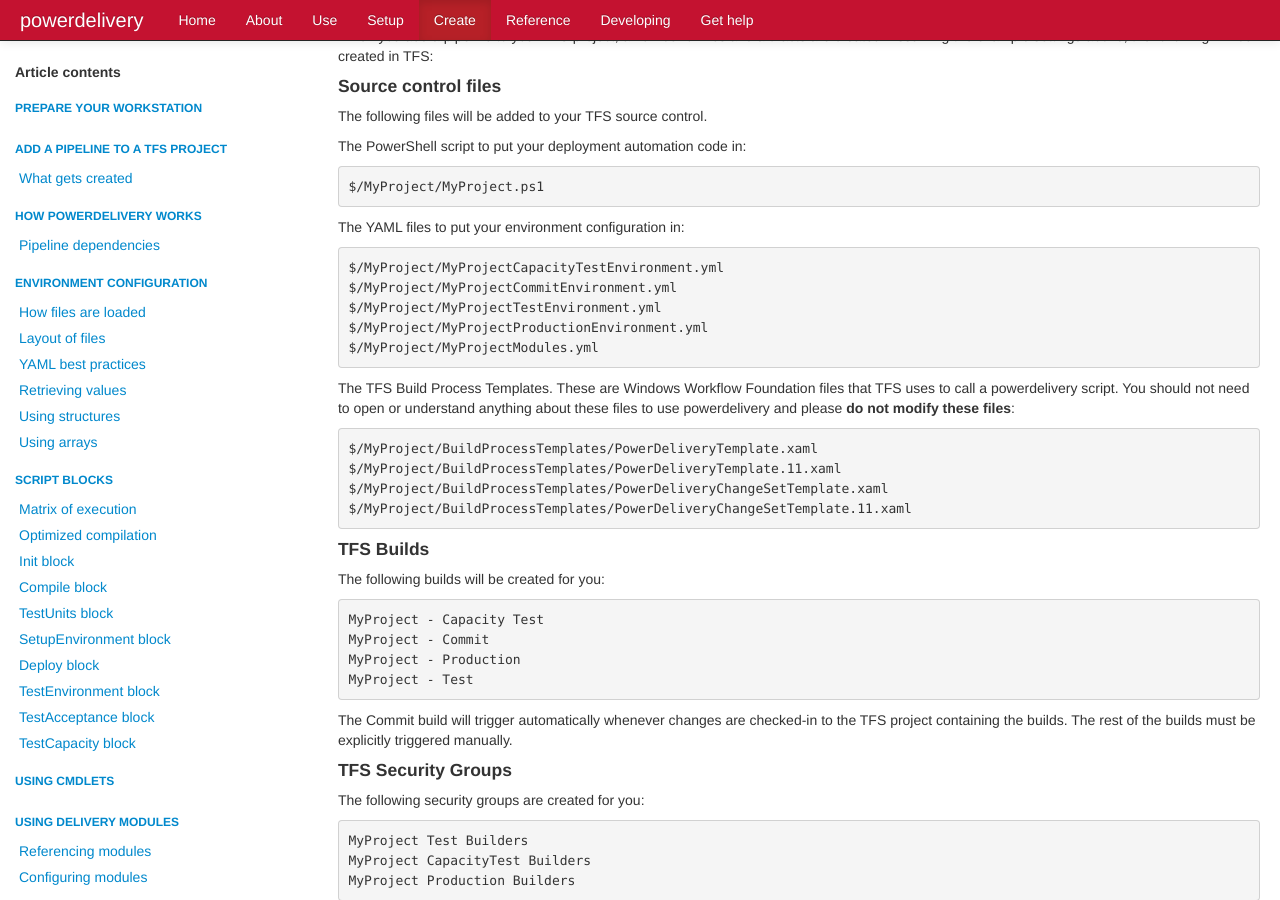
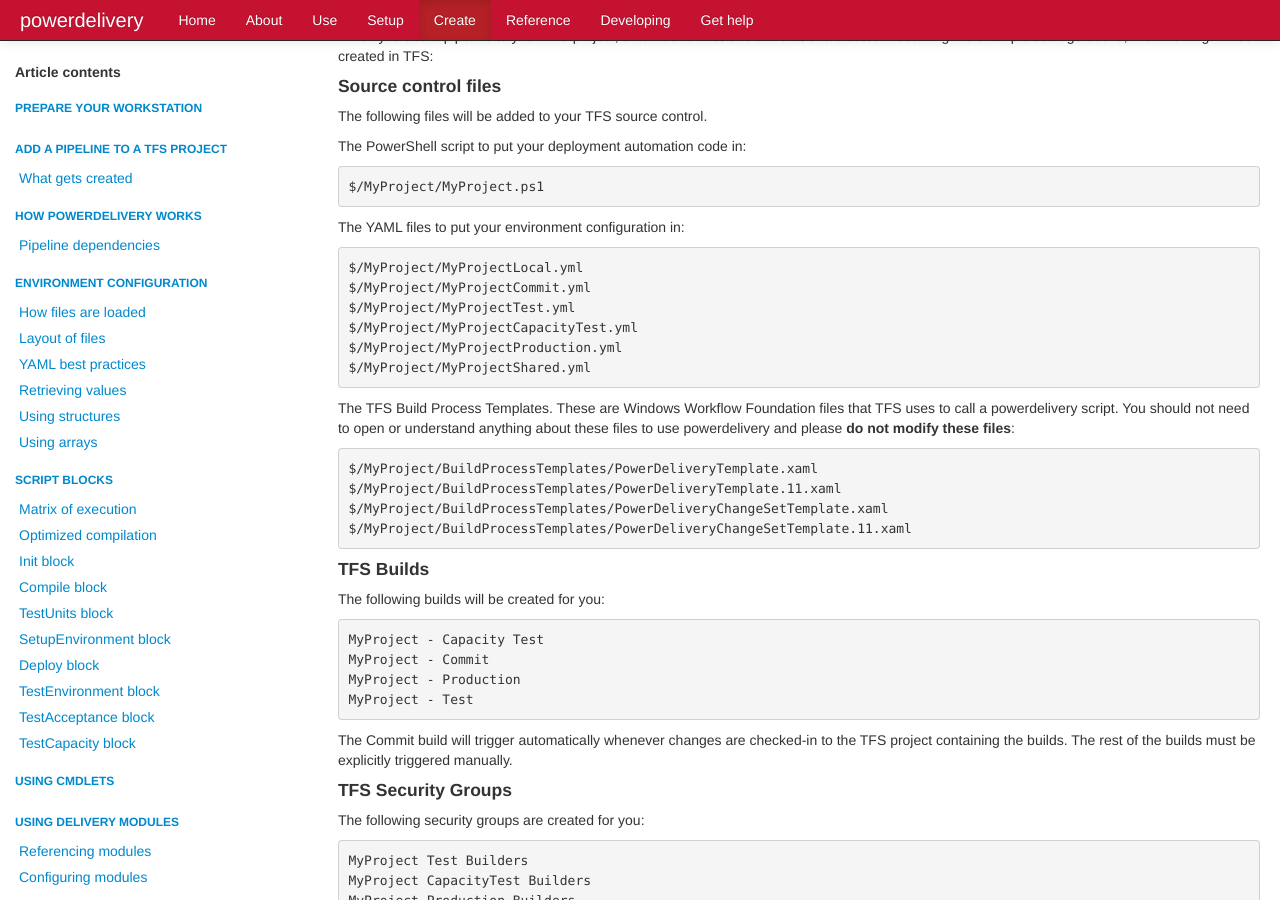
Before and after one commit to eavonius/powerdelivery, a Jekyll site: the page built from create.markdown, in a window 1280 px wide and 900 px high, scrolled down 2588 px. Built offline with Jekyll 4.4.1, drawn with Linux system fonts in a browser that asks for light colours; nearby versions of some CDN libraries.

Commit message:
Chocolatey 2.2.25 release.

```diff
--- a/create.markdown
+++ b/create.markdown
@@ -225,11 +225,12 @@ layout: page
 		<pre>$/MyProject/MyProject.ps1</pre>
 		<p>The YAML files to put your environment configuration in:</p>
 		<pre>
-$/MyProject/MyProjectCapacityTestEnvironment.yml
-$/MyProject/MyProjectCommitEnvironment.yml
-$/MyProject/MyProjectTestEnvironment.yml
-$/MyProject/MyProjectProductionEnvironment.yml
-$/MyProject/MyProjectModules.yml</pre>
+$/MyProject/MyProjectLocal.yml
+$/MyProject/MyProjectCommit.yml
+$/MyProject/MyProjectTest.yml
+$/MyProject/MyProjectCapacityTest.yml
+$/MyProject/MyProjectProduction.yml
+$/MyProject/MyProjectShared.yml</pre>
 		<p>The TFS Build Process Templates. These are Windows Workflow Foundation files that
 		TFS uses to call a powerdelivery script. You should not need to open or understand
 		anything about these files to use powerdelivery and please <b>do not modify these files</b>:</p>
--- a/index.html
+++ b/index.html
@@ -32,7 +32,7 @@ layout: page
 
 		<a href="http://thevaluerevival.wordpress.com" target="_new">Jayme's Blog</a>&nbsp;&nbsp;
 
-		<span class="label label-info">Version 2.2.24</span>
+		<span class="label label-info">Version 2.2.25</span>
 
 	</div>
 
```
